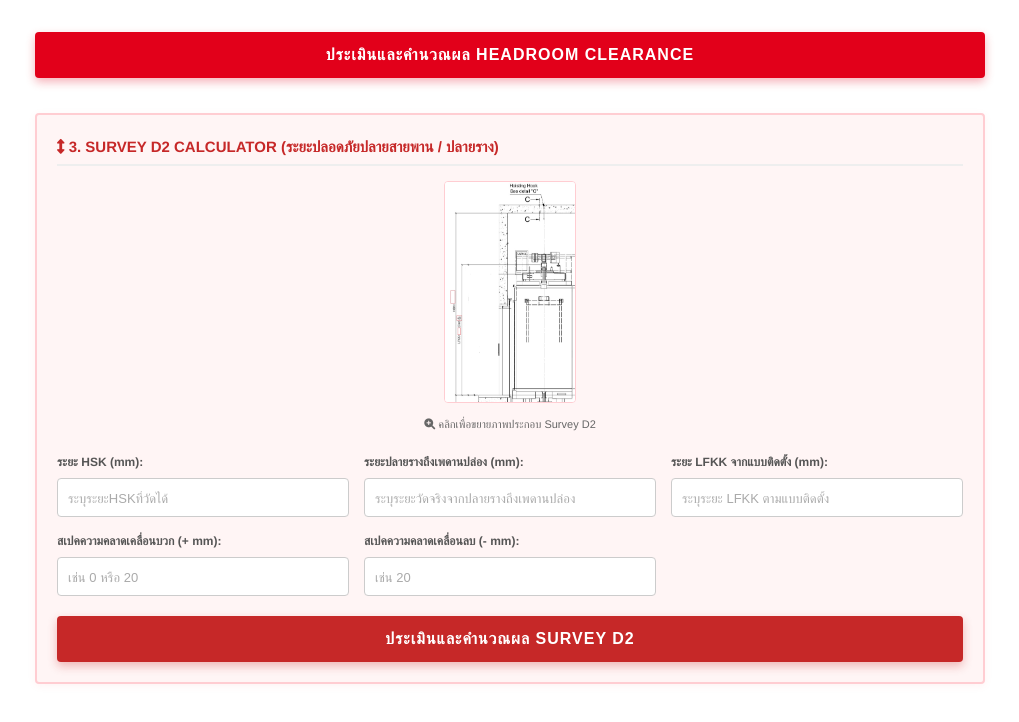
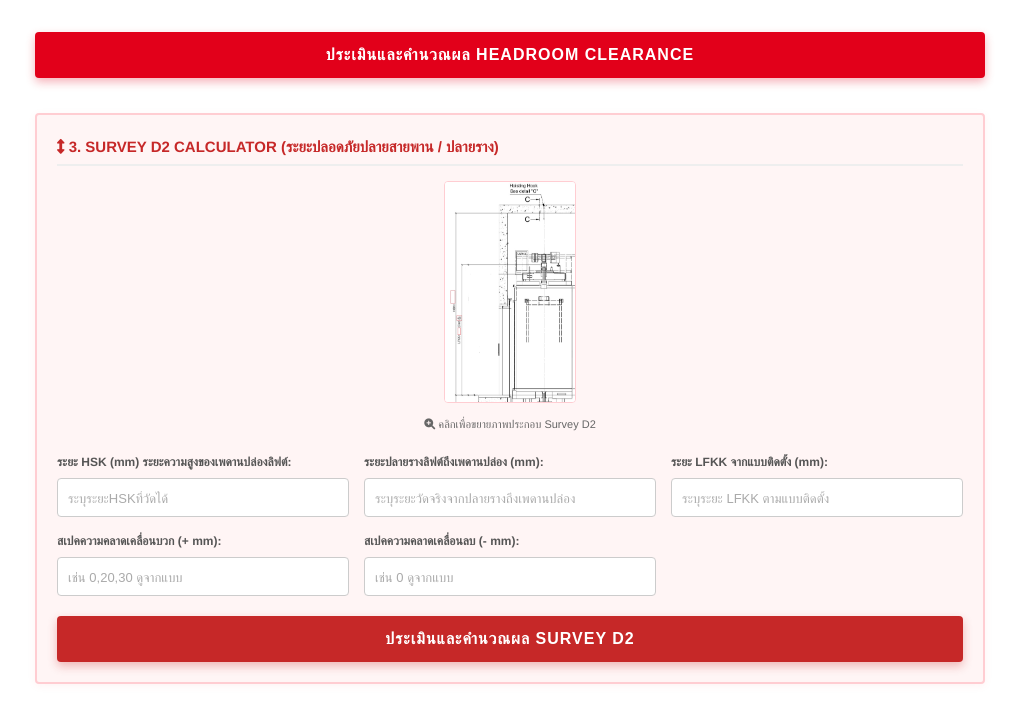
Before and after one commit to choosakchoomuang/Survey-Headroom-Clearance, a plain HTML site: page index.html in a window 1280 px wide. Shown: the part 995-1717 px from the top of the page, without its empty margins (130-1149 px from the left). Drawn offline with Linux system fonts and the light colour scheme.

Commit message:
Update index.html

```diff
--- a/index.html
+++ b/index.html
@@ -446,11 +446,11 @@
 
         <div class="form-grid">
             <div class="form-group">
-                <label>ระยะ HSK (mm):</label>
+                <label>ระยะ HSK (mm) ระยะความสูงของเพดานปล่องลิฟต์:</label>
                 <input type="number" id="d2_hsk" placeholder="ระบุระยะHSKที่วัดได้">
             </div>
             <div class="form-group">
-                <label>ระยะปลายรางถึงเพดานปล่อง (mm):</label>
+                <label>ระยะปลายรางลิฟต์ถึงเพดานปล่อง (mm):</label>
                 <input type="number" id="d2_top_dist" placeholder="ระบุระยะวัดจริงจากปลายรางถึงเพดานปล่อง">
             </div>
             <div class="form-group">
@@ -459,11 +459,11 @@
             </div>
             <div class="form-group">
                 <label>สเปคความคลาดเคลื่อนบวก (+ mm):</label>
-                <input type="number" id="d2_tol_plus" placeholder="เช่น 0 หรือ 20">
+                <input type="number" id="d2_tol_plus" placeholder="เช่น 0,20,30 ดูจากแบบ">
             </div>
             <div class="form-group">
                 <label>สเปคความคลาดเคลื่อนลบ (- mm):</label>
-                <input type="number" id="d2_tol_minus" placeholder="เช่น 20">
+                <input type="number" id="d2_tol_minus" placeholder="เช่น 0 ดูจากแบบ">
             </div>
         </div>
 
```
